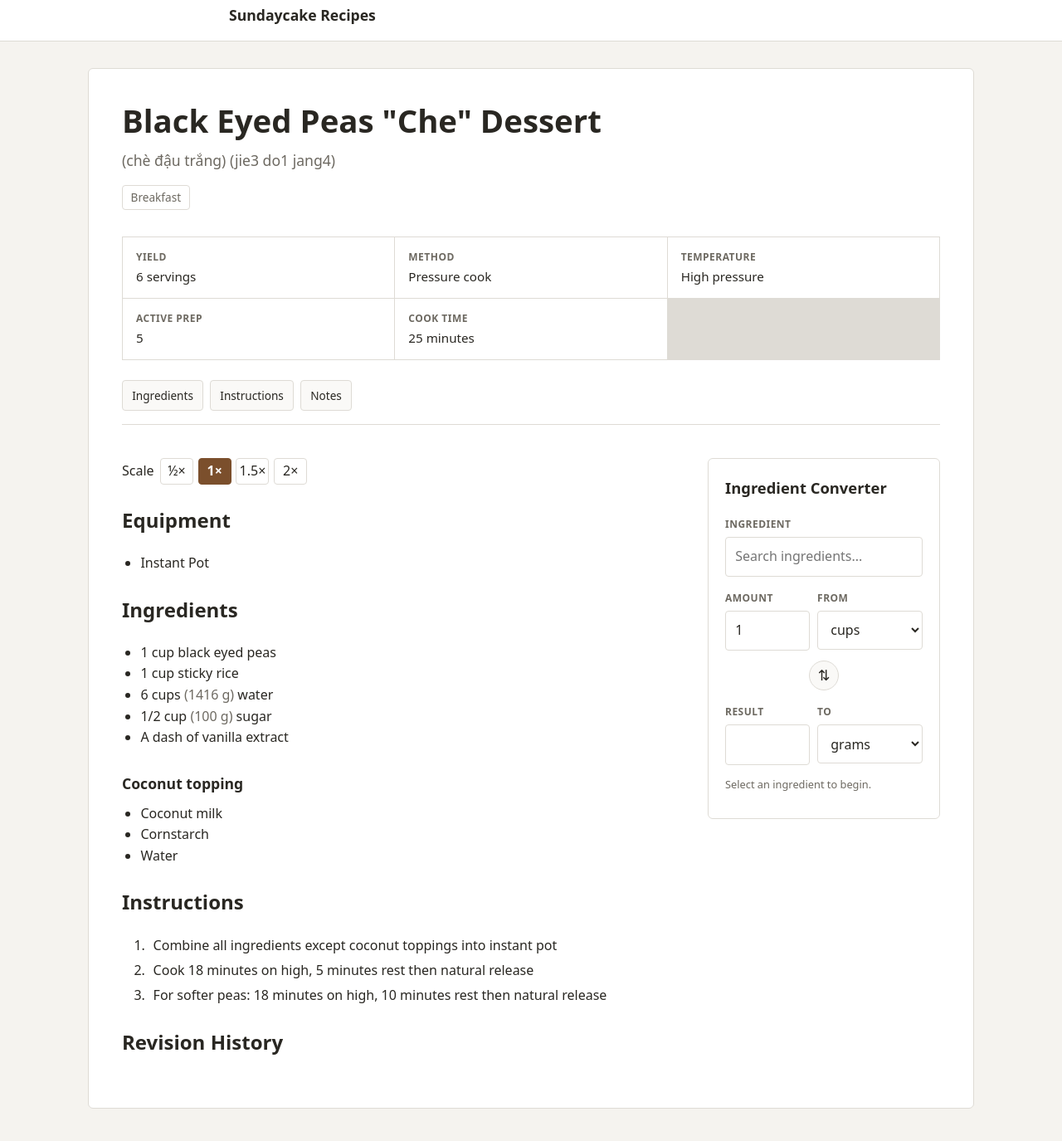
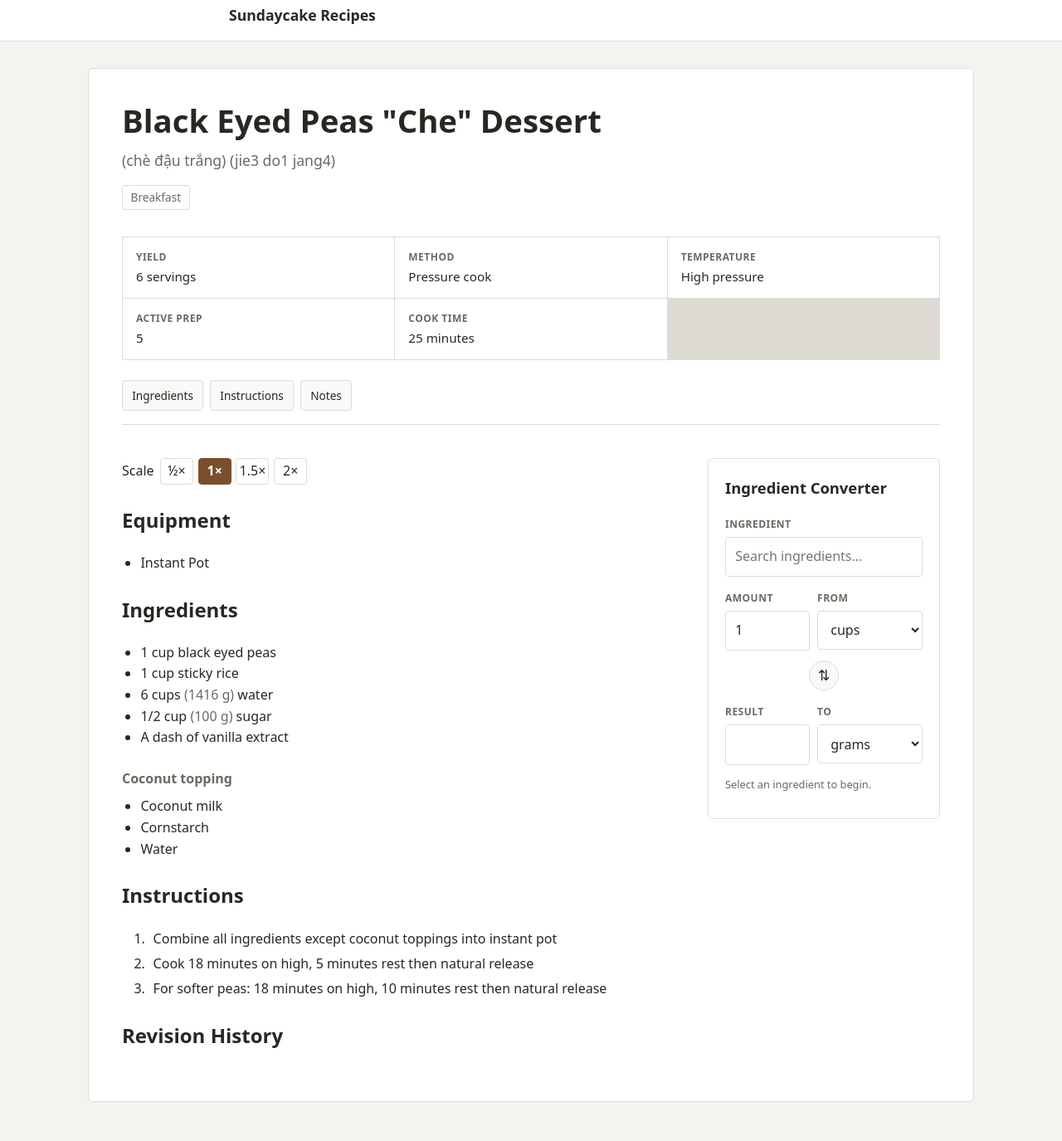
Before and after one commit to sundaycake/recipes, a Jekyll site: the page built from _recipes/black-eyed-peas-che-dau-trang.md, in a window 1280 px wide and 1400 px high, scrolled down 12 px. Shown: the top 1375 px of the window at 83% size. Built offline with Jekyll 4.4.1, drawn with Linux system fonts in a browser that asks for light colours.

Commit message:
Update style.css

```diff
--- a/assets/css/style.css
+++ b/assets/css/style.css
@@ -204,10 +204,11 @@ body {
 }
 
 .recipe-content h3 {
-    margin-top: 1.75rem;
-    margin-bottom: 0.6rem;
-
-    font-size: 1.1rem;
+    margin-top: 1.25rem;
+    margin-bottom: 0.2rem;
+    font-size: 1rem;
+    font-weight: 600;
+    color: var(--muted);
 }
 
 .recipe-content p {
```
